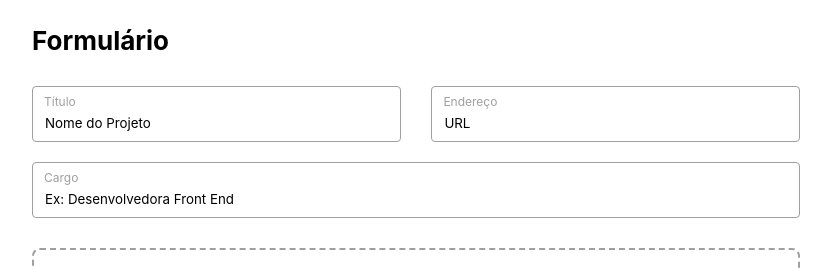
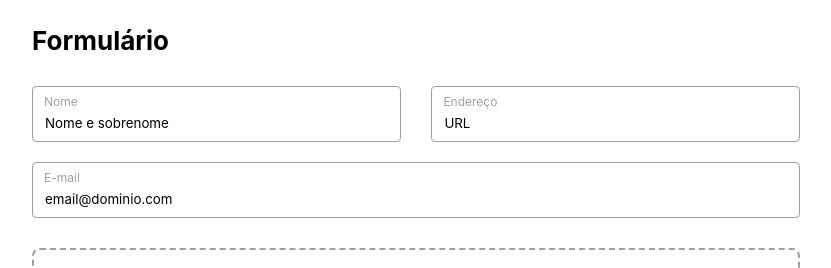
Before and after one commit to thamiavicente/my-first-form, a React (Vite) app: page / in a window 1280 px wide. Shown: the top 268 px of the page, without its empty margins (224-1055 px from the left). Built offline with nearby package versions, Linux system fonts and the light colour scheme.

Commit message:
feat: Email validation

```diff
--- a/src/design-system/components/atomic-design/05_pages/Form/controller/index.tsx
+++ b/src/design-system/components/atomic-design/05_pages/Form/controller/index.tsx
@@ -1,18 +1,19 @@
 import { useForm } from 'react-hook-form';
 import { Props } from './types';
 import * as yup from 'yup';
-import {yupResolver} from '@hookform/resolvers/yup';
-import { isUrl } from '@/helpers';
+import { yupResolver } from '@hookform/resolvers/yup';
+import { isUrl, isEmail } from '@/helpers';
 
 const schema = yup.object({
-  cargo: yup.string().test('is-test', 'Não é um nome válido', (value) => {
-    if(value?.length >= 3) return true;
-    return false;
-  }).required('Campo obrigatório'),
-  title: yup.string().required('Campo obrigatório'),
-  url: yup.string().test('is-url', 'Não é uma url', (value) => {
+  name: yup.string().required('Campo obrigatório'),
+  email: yup.string().required('Campo obrigatório')
+  .test('is-test', 'Insira um e-mail válido', (value) => {
+    return isEmail(value as string);
+  }),
+  url: yup.string().required('Campo obrigatório')
+  .test('is-url', 'Insira uma url válida', (value) => {
     return isUrl(value as string);
-  }).required('Campo obrigatório'),
+  }),
 })
 
 export function useController() {
--- a/src/design-system/components/atomic-design/05_pages/Form/controller/types.ts
+++ b/src/design-system/components/atomic-design/05_pages/Form/controller/types.ts
@@ -1,5 +1,5 @@
 export type Props = {
-  cargo: string;
-  title: string;
+  name: string;
   url: string;
+  email: string;
 }
--- a/src/design-system/components/atomic-design/05_pages/Form/index.tsx
+++ b/src/design-system/components/atomic-design/05_pages/Form/index.tsx
@@ -19,22 +19,24 @@ export function Form() {
         titleText="Formulário"
       />
       <SideBySideInput
-        inputPlaceholderLeft="Nome do Projeto"
+        inputPlaceholderLeft="Nome e sobrenome"
         inputValueLeft=""
-        labelTextLeft="Título"
-        registerLeft={{...register("title")}}
+        labelTextLeft="Nome"
+        registerLeft={{...register("name")}}
         inputPlaceholderRight="URL"
         inputValueRight=""
         labelTextRight="Endereço"
         registerRight={{...register("url")}}
       />
+      {errors.name?.message && <ErrorMessage errorMessage={errors.name?.message}/>}
       {errors.url?.message && <ErrorMessage errorMessage={errors.url?.message}/>}
 
       <Field
-        inputPlaceholder="Ex: Desenvolvedora Front End"
-        labelText="Cargo"
-        register={{...register("cargo")}}
+        inputPlaceholder="email@dominio.com"
+        labelText="E-mail"
+        register={{...register("email")}}
       />
+      {errors.email?.message && <ErrorMessage errorMessage={errors.email?.message}/>}
 
       <DragAndDrop
         descriptionText="Arraste seu arquivo para cá"
--- /dev/null
+++ b/src/helpers/email/index.ts
@@ -0,0 +1,5 @@
+export function isEmail(str: string): boolean {
+  const expression = /^(([^<>()[\]\\.,;:\s@"]+(\.[^<>()[\]\\.,;:\s@"]+)*)|(".+"))@((\[[0-9]{1,3}\.[0-9]{1,3}\.[0-9]{1,3}\.[0-9]{1,3}\])|(([a-zA-Z\-0-9]+\.)+[a-zA-Z]{2,}))$/;
+  if(str.match(expression)) return true;
+  return false;
+}
--- a/src/helpers/index.ts
+++ b/src/helpers/index.ts
@@ -1 +1,2 @@
 export * from './url';
+export * from './email'
```
